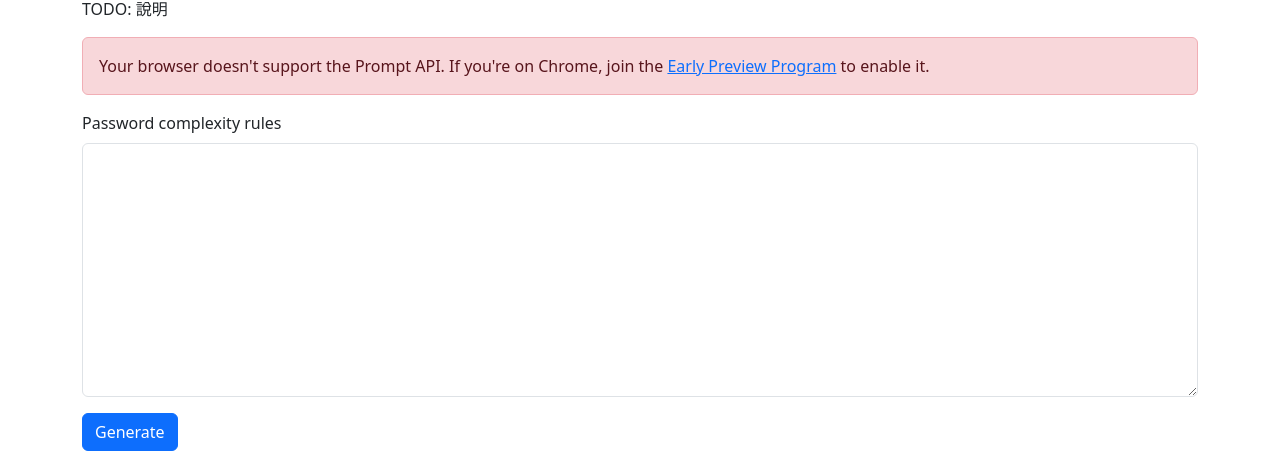
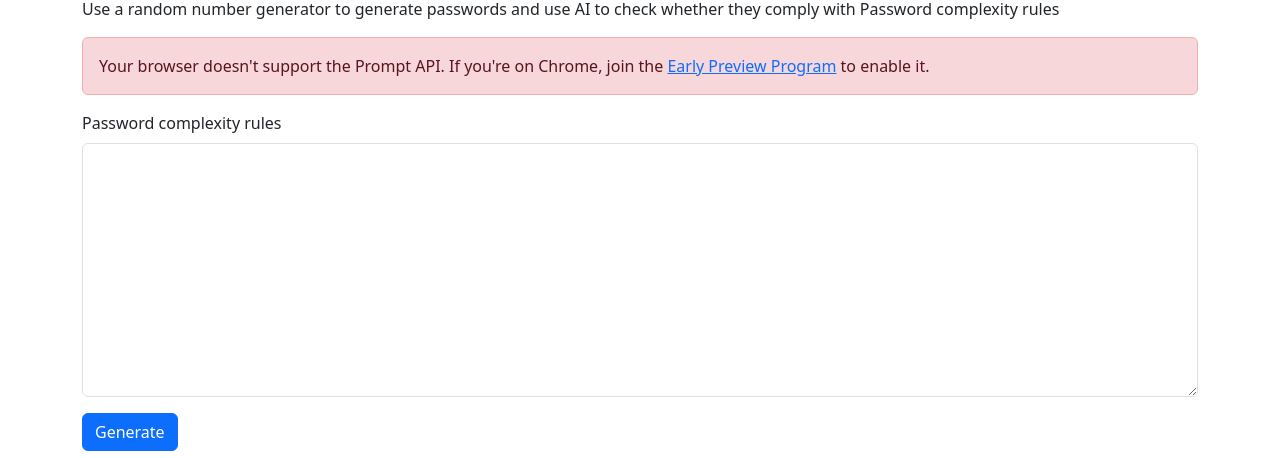
Before and after one commit to danny50610/ai-password-generator, a website built with Vite: page index.html in a window 1280 px wide. Shown: the part 59-517 px from the top of the page. Built offline with nearby package versions, Linux system fonts and the light colour scheme.

Commit message:
Add 說明

```diff
--- a/index.html
+++ b/index.html
@@ -19,7 +19,7 @@
     <div class="container">
         <h1>✨ AI Password Generator</h1>
 
-        <p>TODO: 說明</p>
+        <p>Use a random number generator to generate passwords and use AI to check whether they comply with Password complexity rules</p>
 
         <div id="error-message" class="alert alert-danger" role="alert" style="display: none;">
         </div>
```
